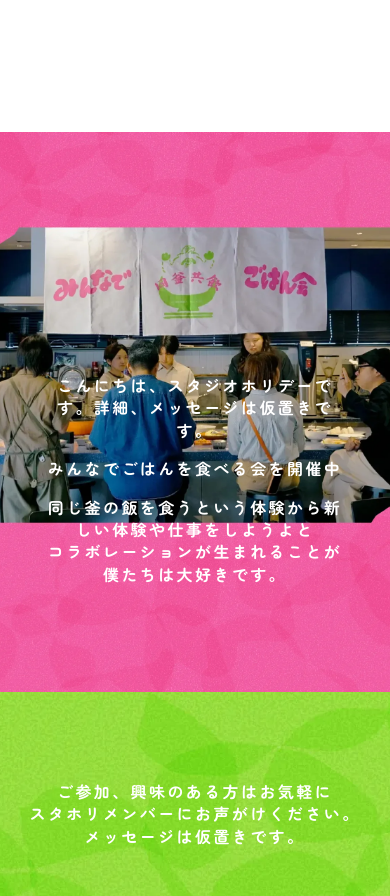
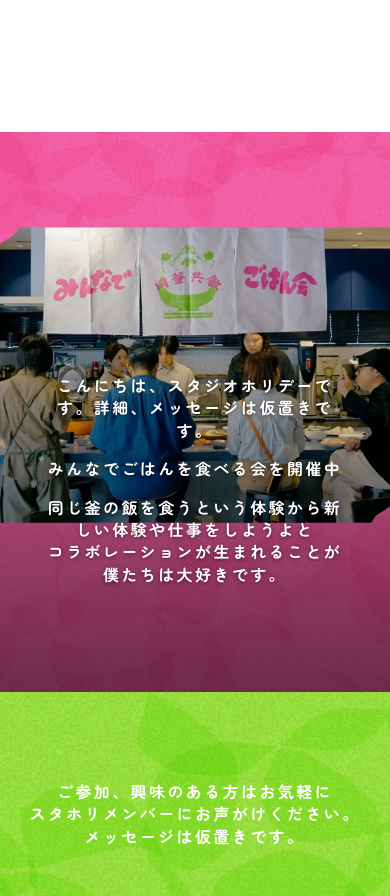
Before and after one commit to anninumai/studioholiday-lunchtime, an Astro site: page / in a window 390 px wide. Shown: the part 2400-3296 px from the top of the page. Built offline with nearby package versions, Linux system fonts and the light colour scheme; Astro itself is replaced by a stand-in of ours.

Commit message:
fix(message): keep the mobile copy legible over the photo
On narrow widths the message section shortens (height 560px) while the
white copy wraps taller and, over the full-bleed cover photo, rides up
over its busy centre -- turning unreadable and looking like it overlaps
the image. Add a bottom readability scrim behind the text and a
text-shadow on the lines (mobile only; desktop layout unchanged).

Co-Authored-By: Claude Opus 4.8 <noreply@anthropic.com>

```diff
--- a/src/styles/global.css
+++ b/src/styles/global.css
@@ -562,6 +562,20 @@ noren-cloth {
     height: 560px;
     padding: 20px;
   }
+  /* On mobile the section is short and the photo is scaled up (cover), so the
+     white message text rides up over the busy centre of the photo. A bottom
+     readability scrim (behind the text) keeps it legible without changing the
+     desktop layout. */
+  .message::before {
+    background:
+      linear-gradient(to top, rgba(0, 0, 0, 0.55), rgba(0, 0, 0, 0) 75%),
+      url("/assets/studio/message_bg.webp") 50% 50% / cover no-repeat;
+  }
+  /* Belt-and-suspenders for readability over the photo's brighter/busier upper
+     lines (also robust to longer copy). */
+  .msg {
+    text-shadow: 0 1px 4px rgba(0, 0, 0, 0.5);
+  }
   .join {
     width: 343px;
     max-width: 100%;
```
